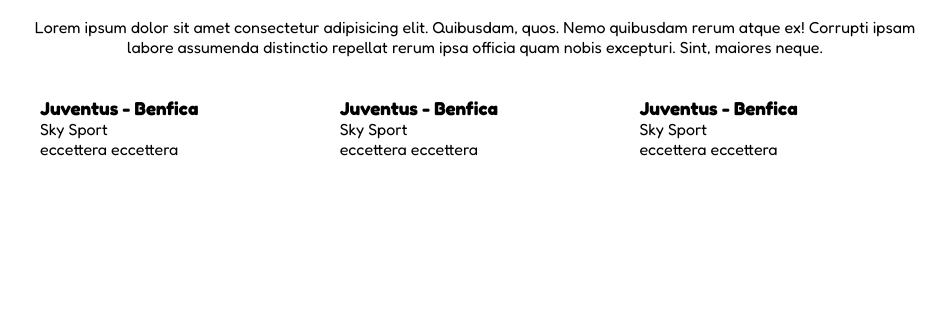
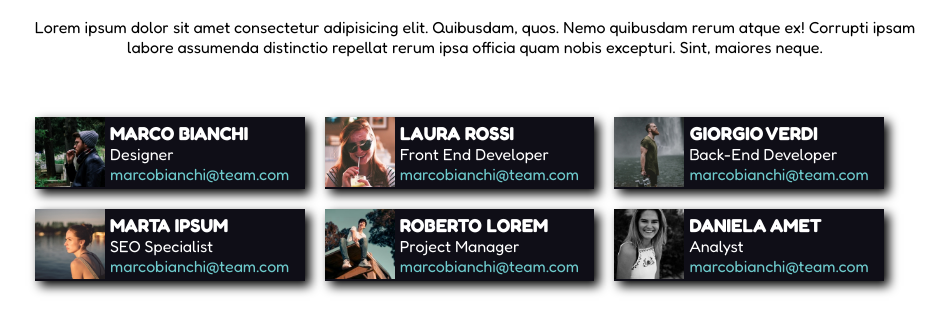
Before and after one commit to NicoloCasagrande/html-css-float-cards, a plain HTML site: page index.html in a window 1280 px wide. Shown: the part 62-394 px from the top of the page, without its empty margins (165-1111 px from the left). Drawn offline with Linux system fonts and the light colour scheme.

Commit message:
Ultime modifiche

```diff
--- a/css/style.css
+++ b/css/style.css
@@ -42,8 +42,17 @@ h1{
     color: #E53170;
 }
 
+a{
+    text-decoration: none;
+    color: #6ecbcd;
+}
+
 /*--------------------------------------
          TYPOGRAPHY
+---------------------------------------*/
+
+/*--------------------------------------
+         MAIN
 ---------------------------------------*/
 
 header{
@@ -59,8 +68,32 @@ header{
     width: 100%;
 }
 
+#riga-1{
+    margin: 50px 0 0 0;
+}
 .elemento{
     float: left;
     width: calc(33.3% - 30px);
-    margin: 0 15px;
+    margin: 10px 10px;
+    background-color: #0f0e17;
+    color: white;
+    box-shadow: 5px 5px 10px 0px #000000;
 }
+
+/* se cambio l'altezza in .foto dovro cambiare il valore anche nel calc width di .info-persona */
+.foto{
+    float: left;
+    width: 70px;
+    height: 100%;
+}
+
+.info-persona{
+    float: left;
+    padding: 5px 5px;
+    width: calc(100% - 70px);
+    height: calc(100% - 20px);
+}
+
+/*--------------------------------------
+         /MAIN
+---------------------------------------*/
--- a/index.html
+++ b/index.html
@@ -19,34 +19,66 @@
             <div class="text">
                 Lorem ipsum dolor sit amet consectetur adipisicing elit. Quibusdam, quos. Nemo quibusdam rerum atque ex! Corrupti ipsam labore assumenda distinctio repellat rerum ipsa officia quam nobis excepturi. Sint, maiores neque.
             </div>
-            <div class="riga clearfix::after">
+            <div class="riga clearfix" id="riga-1">
                 <div class="elemento">
-                    <img class="anteprima" src="img/hq720.webp" alt="">
                     <div class="clearfix">
-                        <img class="foto" src="img/download.png" alt="">
+                        <img class="foto" src="img/male1.png" alt="">
                         <div class="info-persona">
-                            <h3>Juventus - Benfica</h3>
-                            <p>Sky Sport <br> eccettera eccettera</p>
+                            <h3>MARCO BIANCHI</h3>
+                            Designer
+                            <a href="marcobianchi@team.com">marcobianchi@team.com</a>
                         </div>
                     </div>
                 </div>
                 <div class="elemento">
-                    <img class="anteprima" src="img/hq720.webp" alt="">
                     <div class="clearfix">
-                        <img class="foto" src="img/download.png" alt="">
+                        <img class="foto" src="img/female1.png" alt="">
                         <div class="info-persona">
-                            <h3>Juventus - Benfica</h3>
-                            <p>Sky Sport <br> eccettera eccettera</p>
+                            <h3>LAURA ROSSI</h3>
+                            Front End Developer
+                            <a href="marcobianchi@team.com">marcobianchi@team.com</a>
                         </div>
                     </div>
                 </div>
                 <div class="elemento">
-                    <img class="anteprima" src="img/hq720.webp" alt="">
                     <div class="clearfix">
-                        <img class="foto" src="img/download.png" alt="">
+                        <img class="foto" src="img/male2.png" alt="">
                         <div class="info-persona">
-                            <h3>Juventus - Benfica</h3>
-                            <p>Sky Sport <br> eccettera eccettera</p>
+                            <h3>GIORGIO VERDI</h3>
+                            Back-End Developer
+                            <a href="marcobianchi@team.com">marcobianchi@team.com</a>
+                        </div>
+                    </div>
+                </div>
+            </div>
+            <div class="riga clearfix">
+                <div class="elemento">
+                    <div class="clearfix">
+                        <img class="foto" src="img/female2.png" alt="">
+                        <div class="info-persona">
+                            <h3>MARTA IPSUM</h3>
+                            SEO Specialist
+                            <a href="marcobianchi@team.com">marcobianchi@team.com</a>
+                        </div>
+                    </div>
+                </div>
+                <div class="elemento">
+                    <div class="clearfix">
+                        <img class="foto" src="img/male3.png" alt="">
+                        <div class="info-persona">
+                            <h3>ROBERTO LOREM</h3>
+                            Project Manager
+                            <a href="marcobianchi@team.com">marcobianchi@team.com</a>
+                        </div>
+                    </div>
+                </div>
+                <div class="elemento">
+                    <div class="clearfix">
+                        <img class="foto" src="img/female3.png" alt="">
+                        <div class="info-persona">
+                            <h3>DANIELA AMET</h3>
+                            Analyst
+                            <a href="marcobianchi@team.com">marcobianchi@team.com</a>
                         </div>
                     </div>
                 </div>
```
